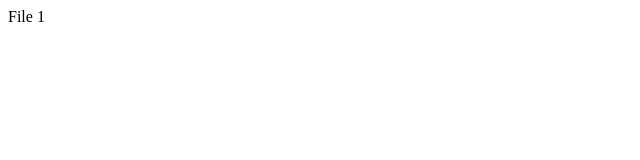
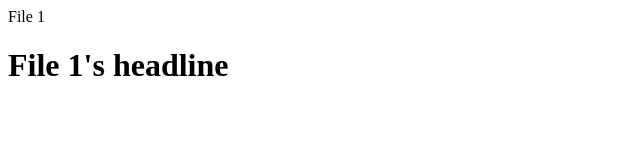
Before and after one commit to expooll/test-repo, a plain HTML site: page File1.html in a window 1280 px wide. Shown: the whole page, without its empty margins (0-640 px from the left). Drawn offline with Linux system fonts and the light colour scheme.

Commit message:
Added headline

```diff
--- a/File1.html
+++ b/File1.html
@@ -7,5 +7,6 @@
 </head>
 <body>
     File 1
+    <h1>File 1's headline</h1>
 </body>
 </html>
```
